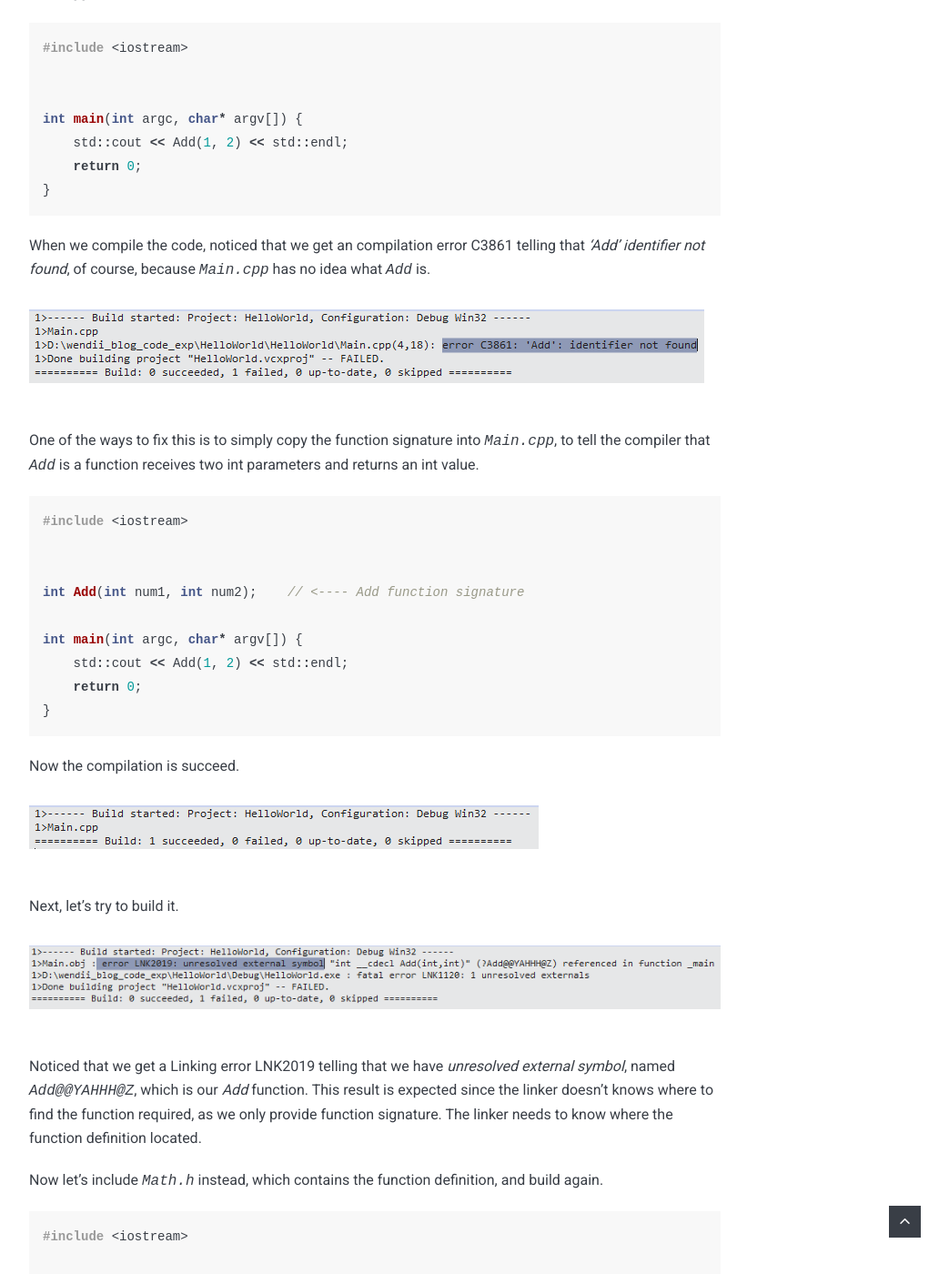
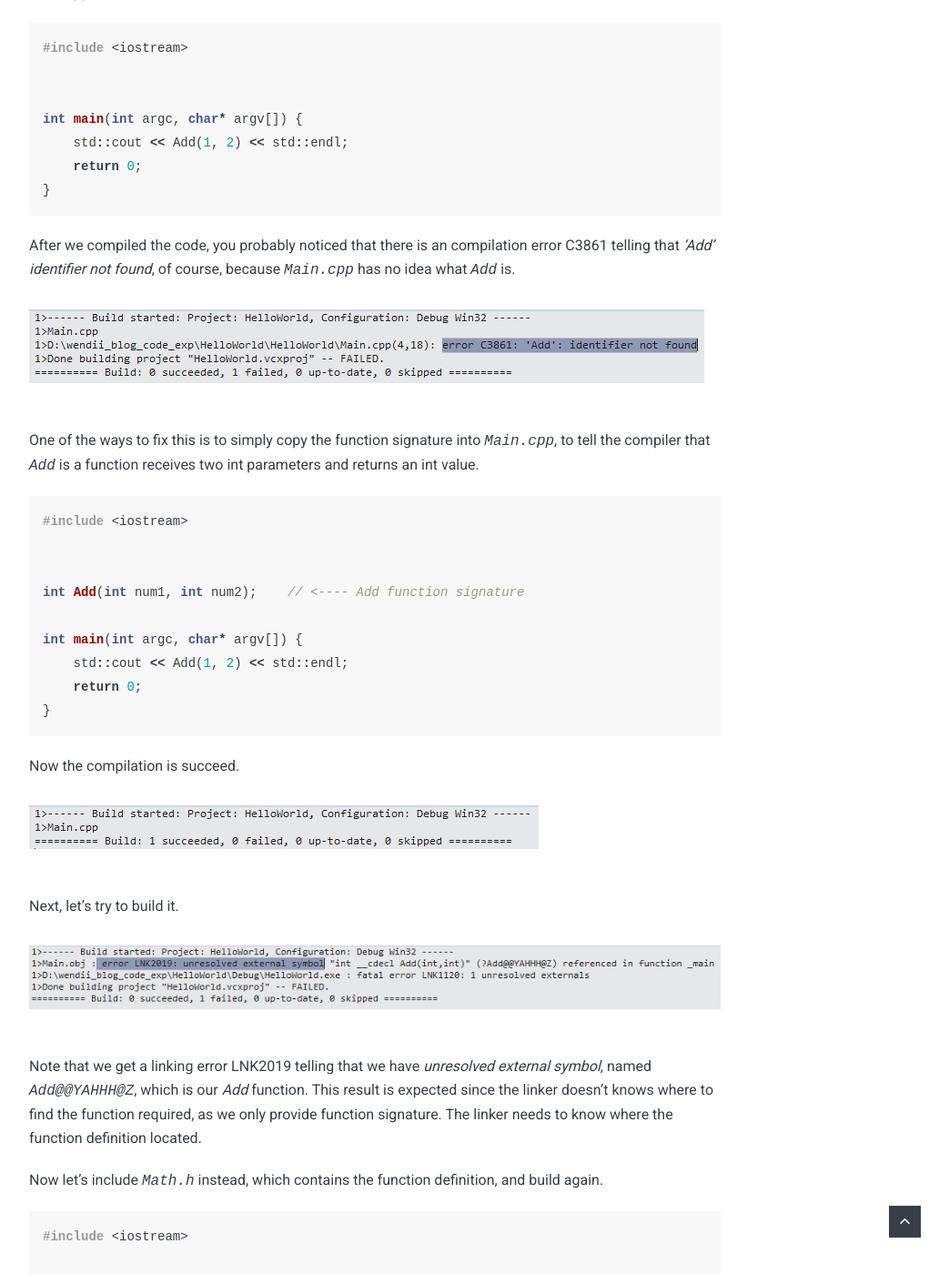
Before and after one commit to wendiiwong/portfolio, a Jekyll site: the page built from _posts/2020-02-20-How-cpp-compiler-works.md, in a window 1280 px wide and 1400 px high, scrolled down 6445 px. Shown: the whole window at 91% size, without its empty margins (228-1271 px from the left). Built offline with Jekyll 4.4.1, drawn with Linux system fonts in a browser that asks for light colours; nearby versions of some CDN libraries; comment, search, counter and statistics services are not loaded; some of the changed text lies outside the part shown.

Commit message:
Update post (How compiler works)

```diff
--- a/_posts/2020-02-20-How-cpp-compiler-works.md
+++ b/_posts/2020-02-20-How-cpp-compiler-works.md
@@ -85,7 +85,7 @@
 
 ![]({{ site.baseurl }}/images/20200220_how_compiler_works/03.PNG)
 
-Noticed that the file size of _`Main.i(1.34MB)`_ is much larger than _`Math.i(269 bytes)`_ even though the line of codes are similar. That's because we include a huge and massive _`<iostream>`_ in _`Main.cpp`_.
+Note that the file size of _`Main.i(1.34MB)`_ is much larger than _`Math.i(269 bytes)`_ even though the line of codes are similar. That's because we include a huge and massive _`<iostream>`_ in _`Main.cpp`_.
 
 
 
@@ -147,7 +147,7 @@
 }
 {% endhighlight %}
 
-When we compile the code, noticed that we get an compilation error C3861 telling that _'Add' identifier not found_, of course, because _`Main.cpp`_ has no idea what _`Add`_ is.
+After we compiled the code, you probably noticed that there is an compilation error C3861 telling that _'Add' identifier not found_, of course, because _`Main.cpp`_ has no idea what _`Add`_ is.
 ![]({{ site.baseurl }}/images/20200220_how_compiler_works/05.PNG)
 
 One of the ways to fix this is to simply copy the function signature into _`Main.cpp`_, to tell the compiler that _`Add`_ is a function receives two int parameters and returns an int value.
@@ -168,7 +168,7 @@
 Next, let's try to build it.
 ![]({{ site.baseurl }}/images/20200220_how_compiler_works/07.PNG)
 
-Noticed that we get a Linking error LNK2019 telling that we have _unresolved external symbol_, named _`Add@@YAHHH@Z`_, which is our _Add_ function. This result is expected since the linker doesn't knows where to find the function required, as we only provide function signature. The linker needs to know where the function definition located.
+Note that we get a linking error LNK2019 telling that we have _unresolved external symbol_, named _`Add@@YAHHH@Z`_, which is our _Add_ function. This result is expected since the linker doesn't knows where to find the function required, as we only provide function signature. The linker needs to know where the function definition located.
 
 Now let's include _`Math.h`_ instead, which contains the function definition, and build again.
 {% highlight cpp %}
```
